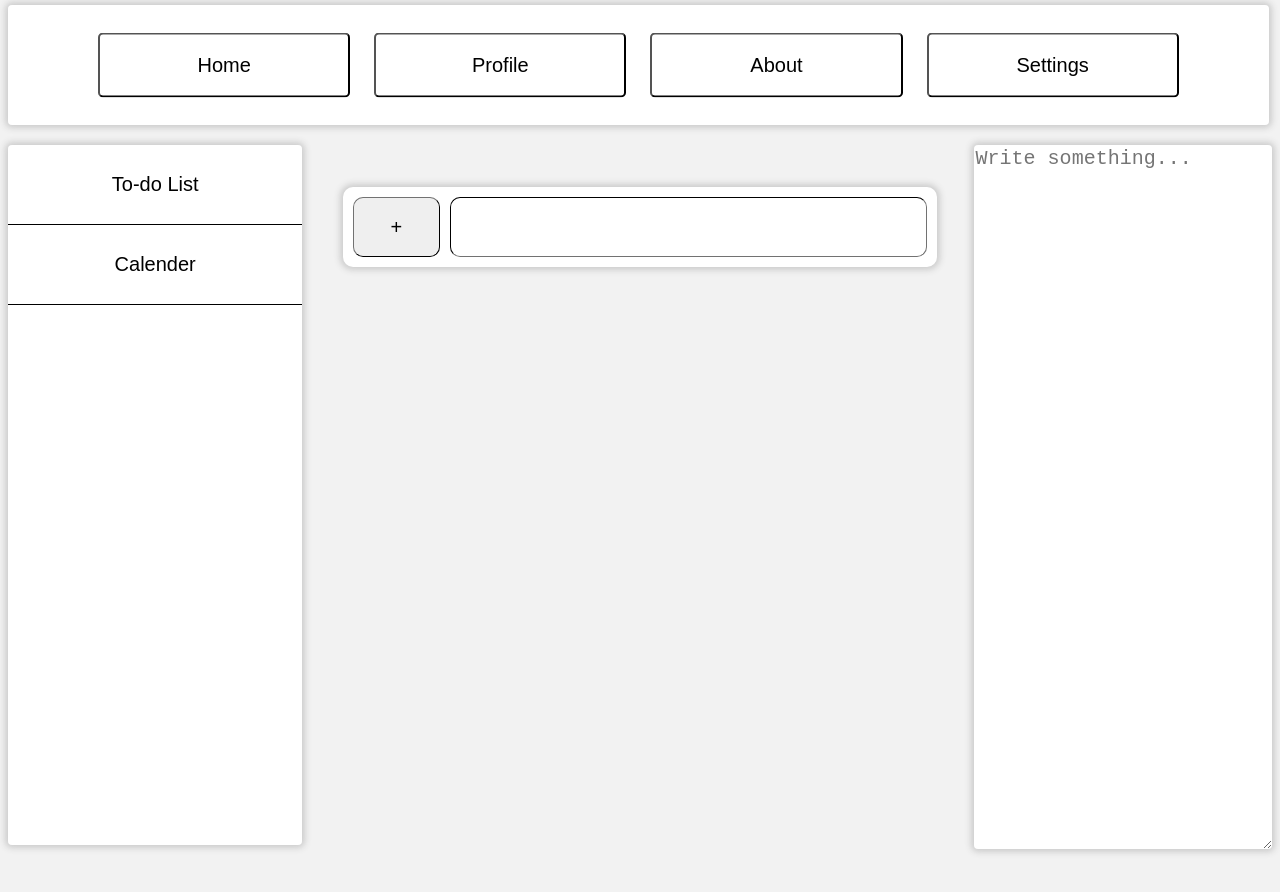
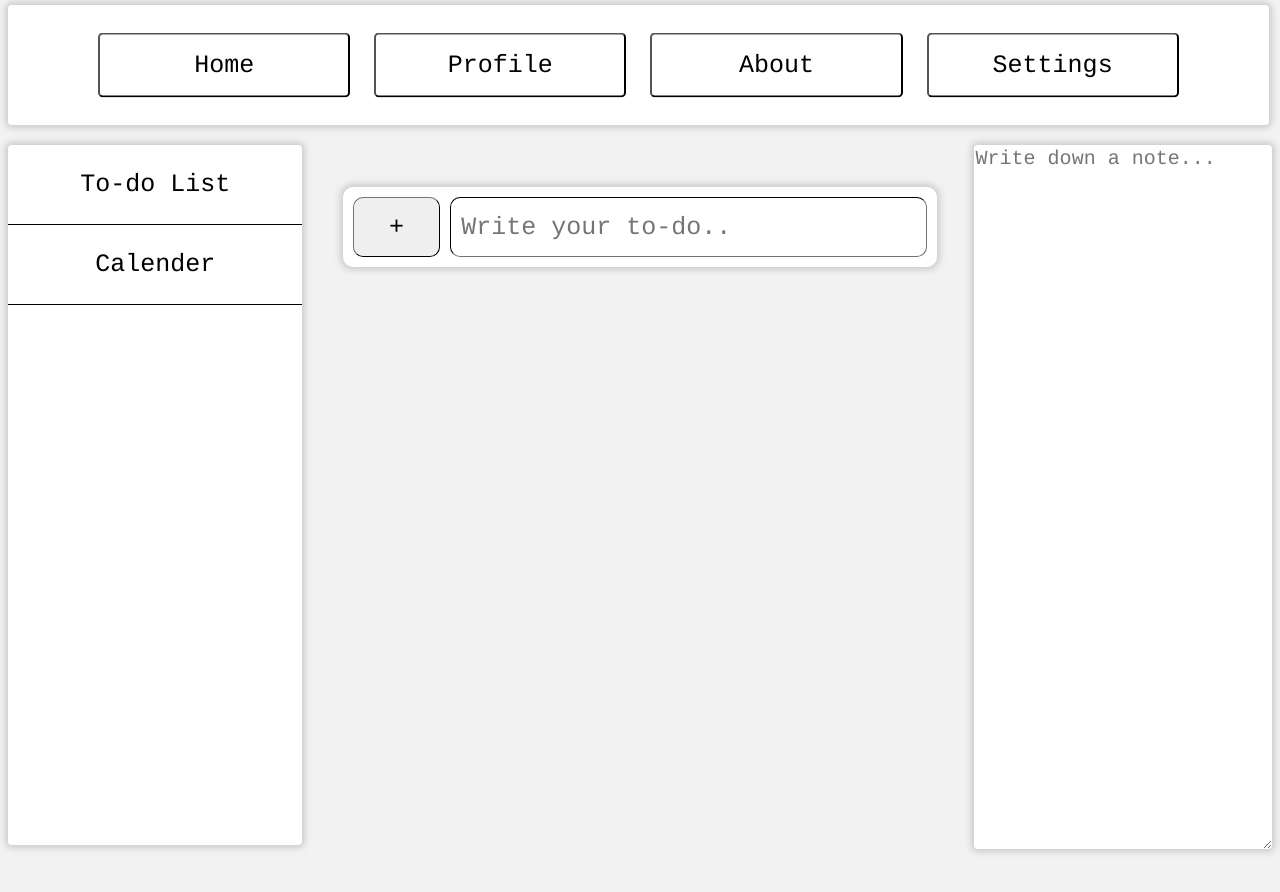
Before and after one commit to sanchirganzorig/Sanchir1, a plain HTML site: page index.html in a window 1280 px wide. Drawn offline with Linux system fonts and the light colour scheme.

Commit message:
Sista
tog bort <a> från knappar
ändrade storlek
optimiserade för voiceover

```diff
--- a/css/grid.css
+++ b/css/grid.css
@@ -33,7 +33,6 @@ section{
   top: 100px;
   left: 50%;
   transform: translate(-50%, 0);
-  height: 450px;
   width: 95%;
 }
 #profile-pic{
@@ -55,8 +54,9 @@ section{
       left: 50%;
       transform: translate(-50%, 0);
       top: 200px;
-      height: auto;
+      height: 1500px;
       width: 90%;
+      height: 700px;
     }
     #profile-pic{
       position: relative;
--- a/css/style.css
+++ b/css/style.css
@@ -28,7 +28,8 @@ header{
   transform: translate(0, -50%);
   margin-left: 10px;
   margin-right: 10px;
-  font-size: 20px;
+  font-size: 25px;
+  font-family: "Courier";
   transition: .5s;
 }
 .header-button:hover{
@@ -62,6 +63,7 @@ nav{
   top: 145px;
   right: 8px;
   font-size: 20px;
+  font-family: "Courier";
 }
 .nav-button{
   display: inline-block;
@@ -71,7 +73,8 @@ nav{
   border: none;
   border-bottom: 1px solid black;
   transition: .5s;
-  font-size: 20px;
+  font-size: 25px;
+  font-family: "Courier";
 }
 .nav-button:hover{
   background-color: rgb(45, 45, 45);
@@ -118,6 +121,8 @@ section{
   border-radius: 10px;
   border-color: #1E1E1E;
   outline: none;
+  font-family: "Courier";
+  font-size: 20px;
 }
 #todo-done-button{
   position: absolute;
@@ -130,6 +135,8 @@ section{
   border-radius: 10px;
   border-color: #1E1E1E;
   outline: none;
+  font-size: 20px;
+  font-family: "Courier";
 }
 #todo-text{
   position: absolute;
@@ -140,7 +147,8 @@ section{
   transform: translate(0, -50%);
   border-width: 5px;
   border-color: black;
-  font-size: 20px;
+  font-size: 25px;
+  font-family: "Courier";
 }
 .input-field{
   top: 50px;
@@ -159,15 +167,17 @@ section{
   border-width: 1px;
   border-color: #1E1E1E;
   outline: none;
-  font-size: 20px;
+  font-size: 25px;
+  font-family: "Courier";
 }
 #input-text{
   border-width: 1px;
   border-color: #1E1E1E;
   border-radius: 10px;
   outline: none;
-  font-size: 20px;
+  font-size: 25px;
   padding-left: 10px;
+  font-family: "Courier";
 }
 .hide{
   display: none;
@@ -233,7 +243,6 @@ section{
   box-shadow: 0px 0px 6px 3px #ccc;
   border-radius: 4px;
   padding-bottom: 15px;
-  height: 550px;
 }
 #profile-pic{
   background-image: url("../img/profile-pic.jpg");
--- a/index.html
+++ b/index.html
@@ -11,21 +11,21 @@
     <div class="container">
         <section id="todo-container">
           <div class="input-field">
-            <button type="button" onclick="create()" id="input-button">+</button>
-            <input type="text" name="input" value="" id="input-text">
+            <button alt="Add to do item" type="button" onclick="create()" id="input-button">+</button>
+            <input type="text" name="input" placeholder="Write your to-do.." value="" id="input-text">
           </div>
         </section>
         <img src="img/calender.png" id="calender" class="hide" alt="Calender">
-        <textarea placeholder="Write something..."name="name" id="notepad" rows="8" cols="80"></textarea>
+        <textarea placeholder="Write down a note..." name="name" id="notepad" rows="8" cols="80"></textarea>
         <nav>
-          <button class="nav-button" id="nav-button1" type="button" onclick="show('todo-container'); hide('calender');"name="button">To-do List</button>
-          <button class="nav-button" id="nav-button2" type="button" onclick="hide('todo-container'); show('calender');"name="button">Calender</button>
+          <button class="nav-button" id="nav-button1" type="button" onclick="show('todo-container'); hide('calender');" name="button">To-do List</button>
+          <button class="nav-button" id="nav-button2" type="button" onclick="hide('todo-container'); show('calender');" name="button">Calender</button>
         </nav>
         <header>
-          <a href="index.html"><button class="header-button"type="button" class="header-button"id="header-button1"name="button">Home</button></a>
-          <a href="profile.html"><button class="header-button"type="button" class="header-button"id="header-button2"name="button">Profile</button></a>
-          <a href="about.html"><button class="header-button"type="button" class="header-button"id="header-button3"name="button">About</button></a>
-          <a href="settings.html"><button class="header-button"type="button" class="header-button"id="header-button4"name="button">Settings</button></a>
+          <button class="header-button" onclick="window.location.href = 'index.html';" type="button" id="header-button1" name="Home">Home</button>
+          <button class="header-button" onclick="window.location.href = 'profile.html';" type="button" id="header-button2" name="Profile">Profile</button>
+          <button class="header-button" onclick="window.location.href = 'about.html';" type="button" id="header-button3" name="About">About</button>
+          <button class="header-button" onclick="window.location.href = 'settings.html';" type="button" id="header-button4" name="Settings">Settings</button>
         </header>
     </div>
   </body>
```
Also changed, not shown: about.html (+5 -8 lines), js/javascript.js (+10 -0 lines), profile.html (+5 -5 lines), settings.html (+6 -9 lines), img/profile-pic.jpg, 2 other files.
